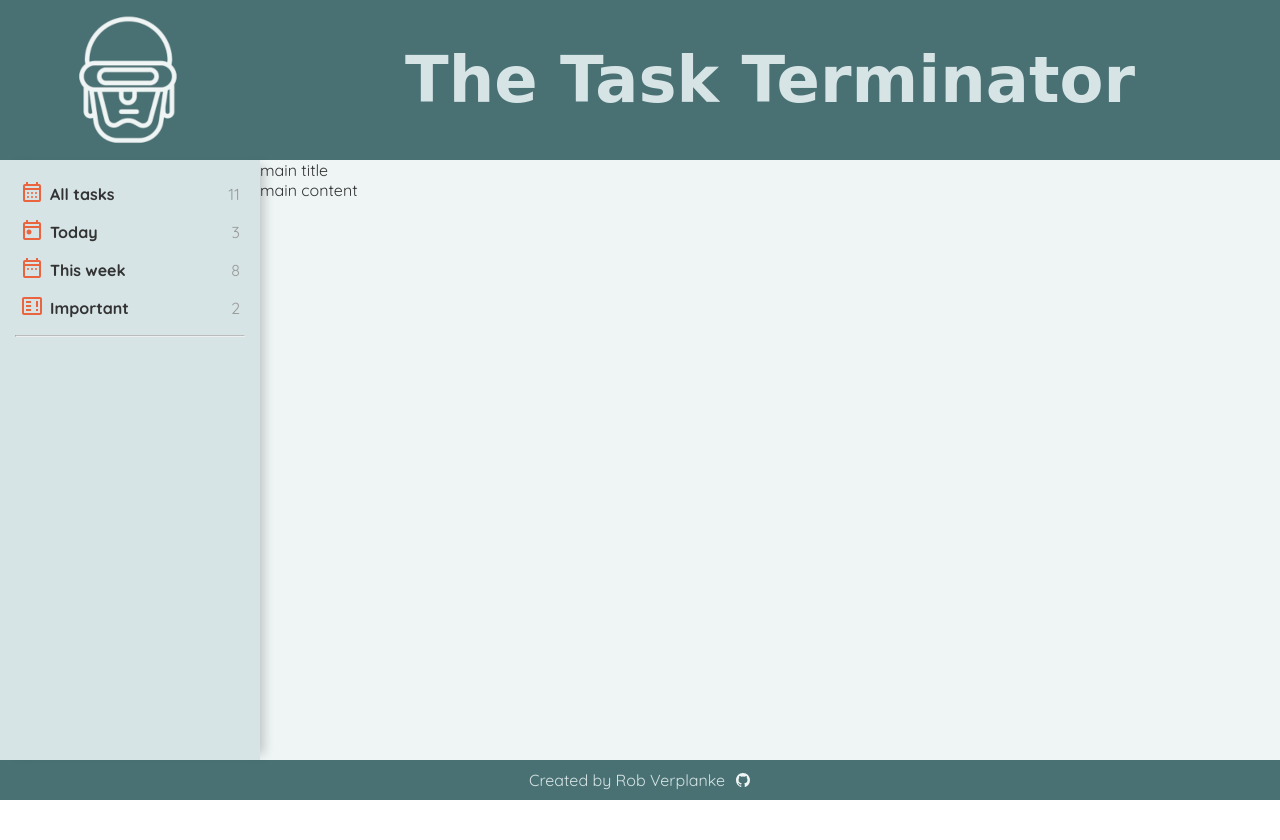
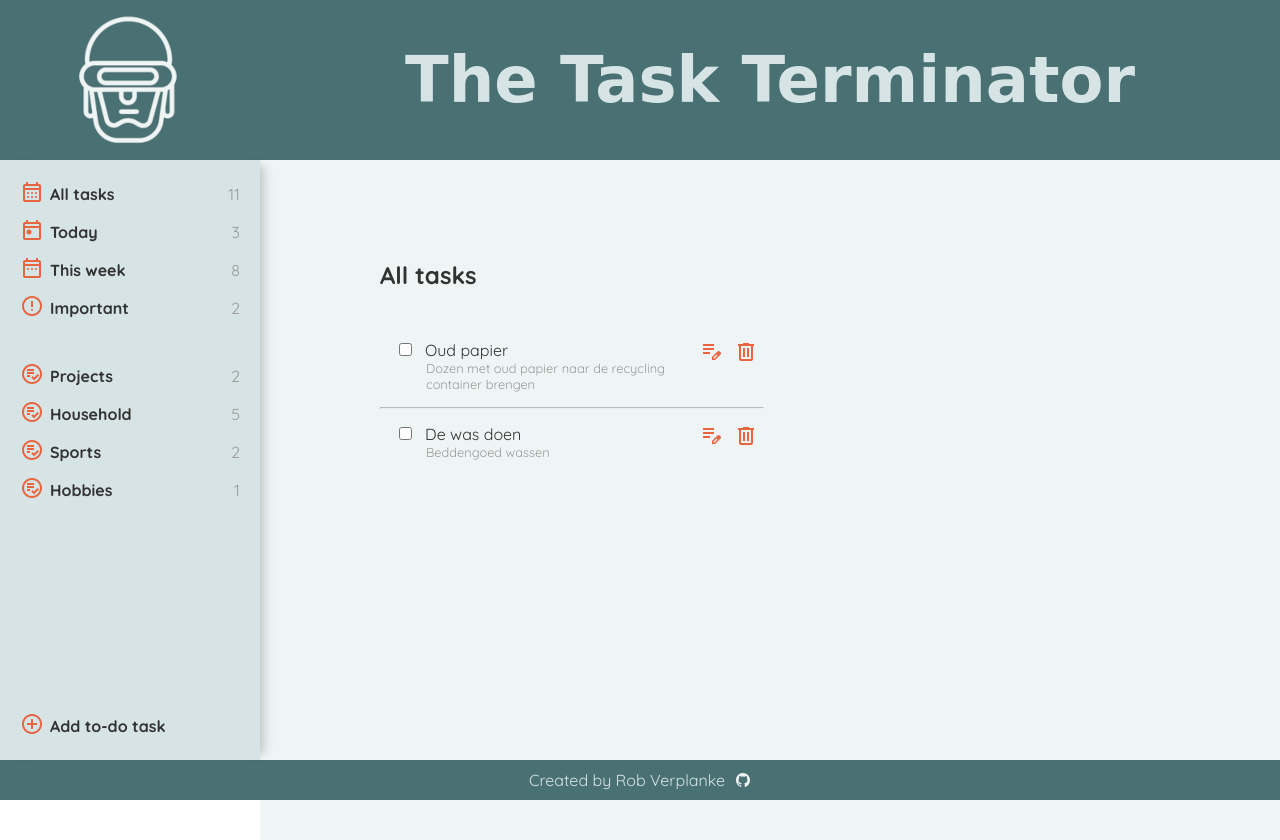
Before and after one commit to RobVerplanke/To-do-list-v2, a website: page dist/index.html in a window 1280 px wide. Before the commit the page ends 800 px from the top, so only its background shows below. Drawn offline with nearby package versions, Linux system fonts and the light colour scheme; a web font is replaced by a local one.

Commit message:
finish layout, add temp hard coded content

```diff
--- a/dist/index.html
+++ b/dist/index.html
@@ -6,6 +6,7 @@
     <meta name="viewport" content="width=device-width, initial-scale=1.0">
     <link rel="stylesheet" href="style.css">
     <link rel="stylesheet" href="https://fonts.googleapis.com/css2?family=Material+Symbols+Outlined:opsz,wght,FILL,GRAD@48,400,0,0" />
+    <link rel="stylesheet" href="https://fonts.googleapis.com/css2?family=Material+Symbols+Outlined:opsz,wght,FILL,GRAD@20..48,100..700,0..1,-50..200" />
     <script src="main.js" defer></script>
     <script type="module" src="https://unpkg.com/ionicons@7.1.0/dist/ionicons/ionicons.esm.js"></script>
     <script nomodule src="https://unpkg.com/ionicons@7.1.0/dist/ionicons/ionicons.js"></script>
@@ -38,16 +39,75 @@
                     <div class="task-count"><p>8</p></div>
                 </li>
                 <li>
-                    <div class="task-icon"><span class="material-symbols-outlined">breaking_news_alt_1</span></div>
+                    <div class="task-icon"><span class="material-symbols-outlined">error</span></div>
                     <div class="task-title"><h3>Important</h3></div>
                     <div class="task-count"><p>2</p></div>
                 </li>
-                <hr>
+            </ul>
+
+            <ul id="nav-categories">
+                <li>
+                    <div class="cat-icon"><span class="material-symbols-outlined">playlist_add_check_circle</span></div>
+                    <div class="cat-title"><h3>Projects</h3></div>
+                    <div class="cat-count"><p>2</p></div>
+                </li>
+                <li>
+                    <div class="cat-icon"><span class="material-symbols-outlined">playlist_add_check_circle</span></div>
+                    <div class="cat-title"><h3>Household</h3></div>
+                    <div class="cat-count"><p>5</p></div>
+                </li>
+                <li>
+                    <div class="cat-icon"><span class="material-symbols-outlined">playlist_add_check_circle</span></div>
+                    <div class="cat-title"><h3>Sports</h3></div>
+                    <div class="cat-count"><p>2</p></div>
+                </li>
+                <li>
+                    <div class="cat-icon"><span class="material-symbols-outlined">playlist_add_check_circle</span></div>
+                    <div class="cat-title"><h3>Hobbies</h3></div>
+                    <div class="cat-count"><p>1</p></div>
+                </li>
+            </ul>
+
+            <ul id="nav-add">
+                <li>
+                    <div class="add-icon"><span class="material-symbols-outlined">add_circle</span></div>
+                    <div class="add-title"><h3>Add to-do task</h3></div>
+                </li>
+
             </ul>
         </nav>
+
         <main id="main">
-            <div id="main-title">main title</div>
-            <div id="main-content">main content</div>
+            <div id="main-title"><h2>All tasks</h2></div>
+            <div id="main-content">
+                <ul id="tasks">
+                    <li class="task-checkbox">
+                        <form action="">
+                            <input type="checkbox" name="taskDelete" id="task-delete">
+                        </form>
+                    </li>
+                    <li class="task-text">
+                        <div class="task-title"><p>Oud papier</p></div>
+                        <div class="task-description"><p>Dozen met oud papier naar de recycling container brengen</p></div>
+                    </li>
+                    <li class="task-edit"><span class="material-symbols-outlined">edit_note</span></li>
+                    <li class="task-delete"><span class="material-symbols-outlined">delete</span></li>
+                </ul>
+                <hr>
+                <ul id="tasks">
+                    <li class="task-checkbox">
+                        <form action="">
+                            <input type="checkbox" name="taskDelete" id="task-delete">
+                        </form>
+                    </li>
+                    <li class="task-text">
+                        <div class="task-title"><p>De was doen</p></div>
+                        <div class="task-description"><p>Beddengoed wassen</p></div>
+                    </li>
+                    <li class="task-edit"><span class="material-symbols-outlined">edit_note</span></li>
+                    <li class="task-delete"><span class="material-symbols-outlined">delete</span></li>
+                </ul>
+            </div>
         </main>
     </div>
 
--- a/dist/style.css
+++ b/dist/style.css
@@ -16,6 +16,7 @@
 
 --accent-color: #EB6440;
 --text-color: #333;
+--light-text-color: #999;
 
 }
 
@@ -32,6 +33,8 @@ html, body{
 body{
     display: grid;
     grid-template-rows: var(--header-height) auto var(--footer-height);
+
+    accent-color: var(--accent-color);
 }
 
 h1{
@@ -75,6 +78,8 @@ hr{
 }
 
 #nav{
+    display: flex;
+    flex-flow: column;
     background-color: var(--nav-backgroundcolor);
     height: 100%;
 
@@ -85,6 +90,7 @@ hr{
 #main{
     background-color: var(--main-backgroundcolor);
     height: 100%;
+    padding: 80px 0 0 120px;
 }
 
 #footer{
@@ -109,13 +115,23 @@ hr{
     align-items: center;
 }
 
-#nav-main-options{
+#nav-main-options, #nav-categories{
+    flex: 1;
+}
+
+#nav-add{
+    flex: 3;
+    display: flex;
+    align-items: end;
+}
+
+#nav-main-options, #nav-categories, #nav-add, #tasks{
     list-style: none;
     margin: 15px;
     padding: 0;
 }
 
-#nav-main-options li{
+#nav-main-options li, #nav-categories li, #nav-add li{
     padding: 5px;
     display: flex;
     justify-content: space-between;
@@ -123,18 +139,49 @@ hr{
     cursor: pointer;
 }
 
-.task-icon{
+.task-icon, .cat-icon, .add-icon{
     width:25px;
     color: var(--accent-color);
 }
 
-.task-title{
+.task-title, .cat-title, .add-title{
     flex: 1;
     margin-left: 5px;
 }
 
-.task-count{
-    color: #999;
+.task-count, .cat-count{
+    color: var(--light-text-color);
+}
+
+#main-content{
+    margin-top: 50px;
+    width: 30vw;
+}
+
+#tasks{
+    display: flex;
+    flex-direction: row;
+}
+
+.task-checkbox, .task-edit, .task-delete{
+    width: 15px;
+}
+
+.task-text{
+    width: 100%;
+    margin-left: 10px;
+}
+
+.task-description{
+    font-size: .8em;
+    color: var(--light-text-color);
+    margin-left: 6px;
+}
+
+.task-delete, .task-edit{
+    color: var(--accent-color);
+    margin-left: 20px;
+    cursor: pointer;
 }
 
 #footer a{
```
